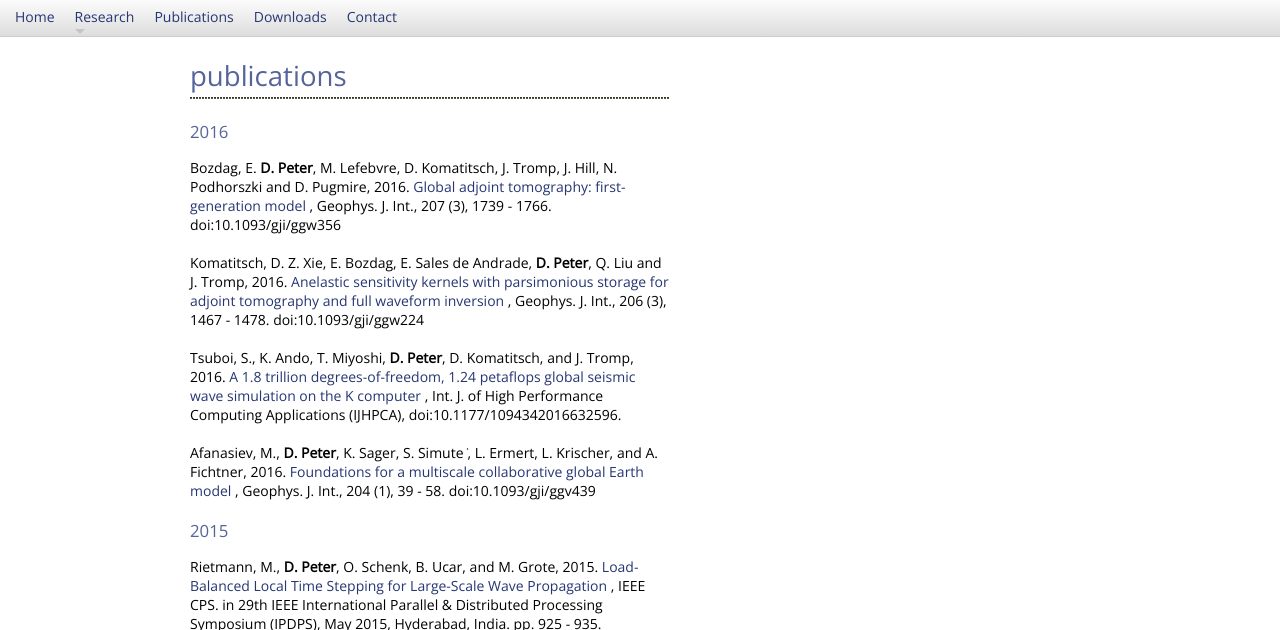
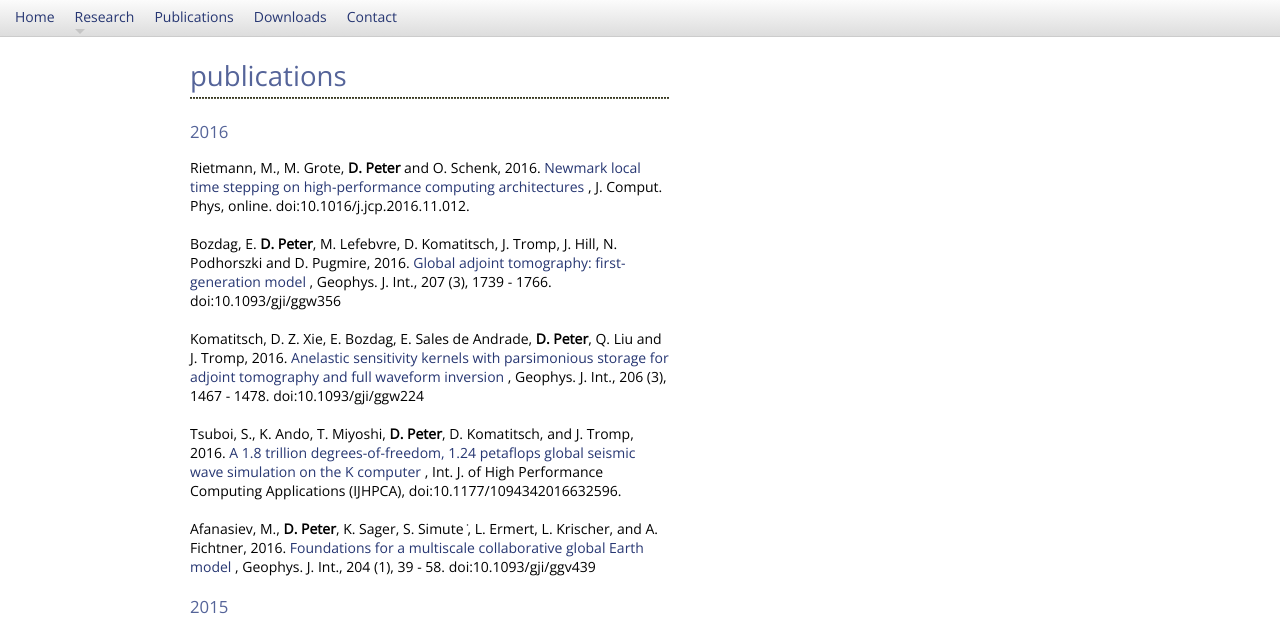
Before and after one commit to danielpeter/danielpeter.github.io, a plain HTML site: page publications.html in a window 1280 px wide. Shown: the part 144-774 px from the top of the page. Drawn offline with nearby package versions, Linux system fonts and the light colour scheme.

Commit message:
adds publication

```diff
--- a/publications.html
+++ b/publications.html
@@ -103,6 +103,15 @@ else
 <p>
 
 <h2>2016</h2>
+
+Rietmann, M., M. Grote, <b>D. Peter</b> and O. Schenk, 2016.
+<a href="http://www.sciencedirect.com/science/article/pii/S0021999116305988">
+Newmark local time stepping on high-performance computing architectures
+</a>,
+J. Comput. Phys, online. doi:10.1016/j.jcp.2016.11.012.
+<br>
+<br>
+
 
 Bozdag, E. <b>D. Peter</b>, M. Lefebvre, D. Komatitsch, J. Tromp, J. Hill, N. Podhorszki and D. Pugmire, 2016.
 <a href="http://gji.oxfordjournals.org/content/207/3/1739.abstract">
```
